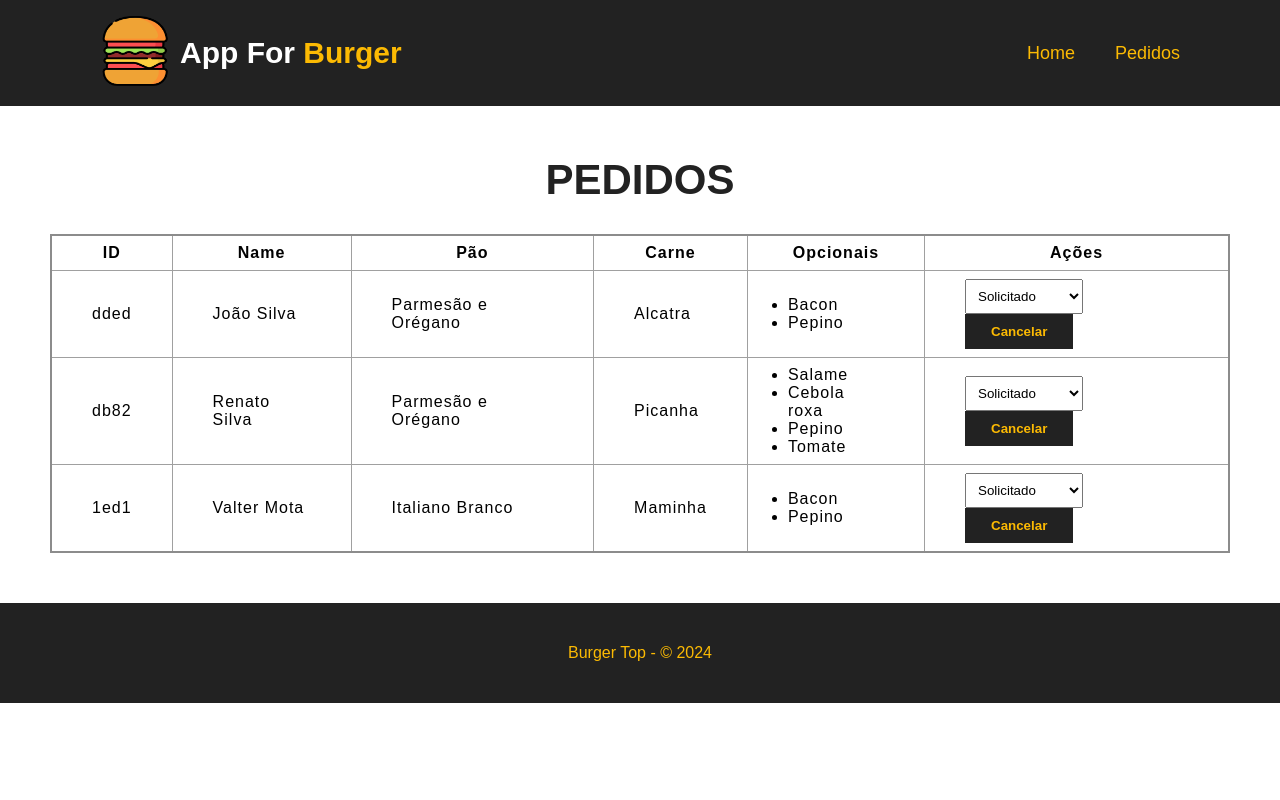
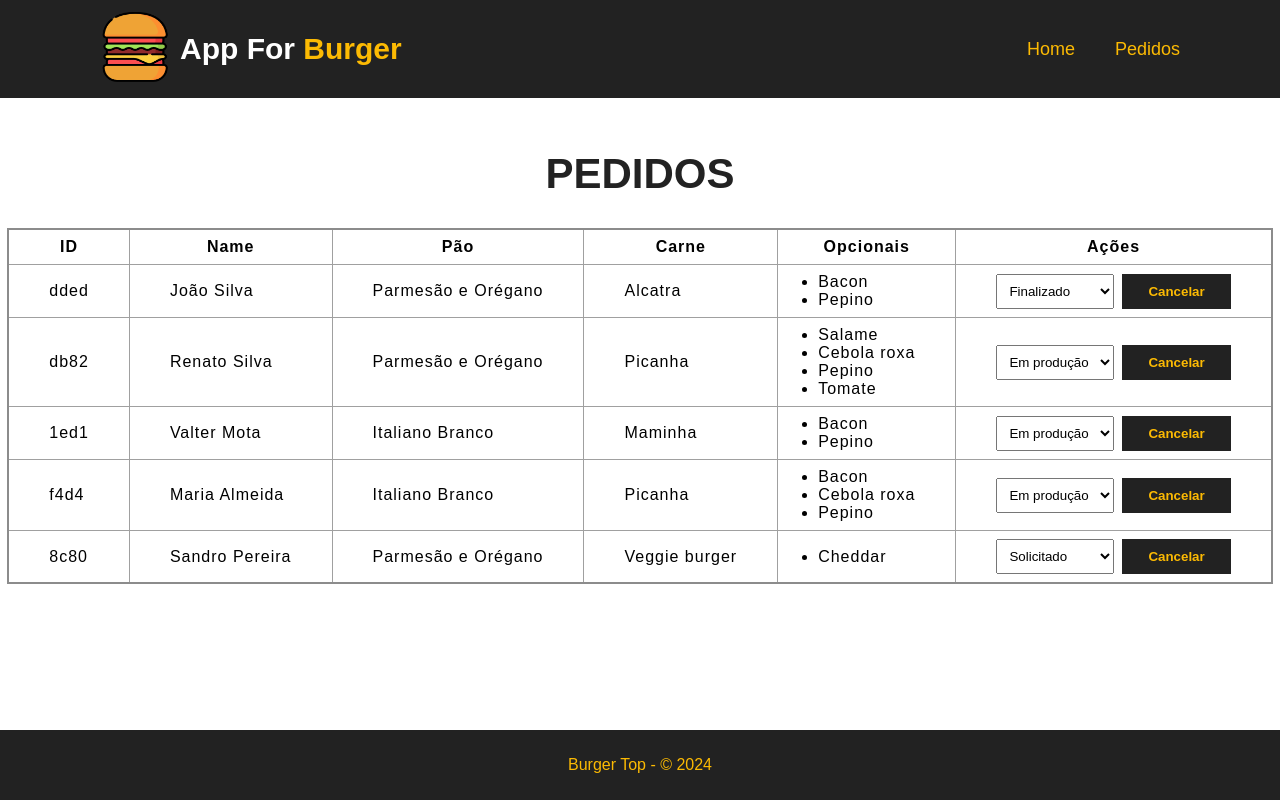
Before and after one commit to romatorres/projeto_burger, a Vue app: page /pedidos in a window 1280 px wide. Built offline with nearby package versions, Linux system fonts and the light colour scheme; data requests are answered from the project's data file.

Commit message:
menssage system, update status

```diff
--- a/db/db.json
+++ b/db/db.json
@@ -87,7 +87,7 @@
         "Bacon",
         "Pepino"
       ],
-      "status": "Solicitado"
+      "status": "Finalizado"
     },
     {
       "id": "db82",
@@ -100,7 +100,7 @@
         "Pepino",
         "Tomate"
       ],
-      "status": "Solicitado"
+      "status": "Em produção"
     },
     {
       "id": "1ed1",
@@ -111,6 +111,28 @@
         "Bacon",
         "Pepino"
       ],
+      "status": "Em produção"
+    },
+    {
+      "id": "f4d4",
+      "nome": "Maria Almeida",
+      "pao": "Italiano Branco",
+      "carne": "Picanha",
+      "opcionais": [
+        "Bacon",
+        "Cebola roxa",
+        "Pepino"
+      ],
+      "status": "Em produção"
+    },
+    {
+      "id": "8c80",
+      "nome": "Sandro Pereira",
+      "pao": "Parmesão e Orégano",
+      "carne": "Veggie burger",
+      "opcionais": [
+        "Cheddar"
+      ],
       "status": "Solicitado"
     }
   ]
--- a/src/App.vue
+++ b/src/App.vue
@@ -30,8 +30,9 @@ export default {
   font-family: 'Montserrat', sans-serif;
 }
 .container_main{
-  margin: 50px;
-  min-height: 250px;
+  margin-top: 150px;
+  margin-bottom: 200px;
+  height: auto;
 }
 h1{
   text-align: center;
--- a/src/components/Banner.vue
+++ b/src/components/Banner.vue
@@ -19,6 +19,7 @@ export default {
     display: flex;
     align-items: center;
     justify-content: start;
+    margin-top: 90px;
 }
 .main_banner h1{
     font-size: 56px;
--- a/src/components/BurgerForms.vue
+++ b/src/components/BurgerForms.vue
@@ -80,10 +80,10 @@ export default {
             const res = await req.json()
 
             // Mensagem de confirmação
-            this.msg = `O pedido [ Nº${res.id} ] foi confirmado com sucesso!`
+            this.msg = `O seu pedido Nº ${res.id} foi confirmado com sucesso!`
 
             // Limpar menssagem
-            setTimeout(() => this.msg = '', 3000)
+            setTimeout(() => this.msg = '', 4000)
 
             // Limpar os campos
             this.nome = '';
--- a/src/components/Dashboard.vue
+++ b/src/components/Dashboard.vue
@@ -1,4 +1,5 @@
 <template>
+    <Message :msg="msg" v-show="msg" />
     <div class="table-container">
         <table>
             <thead>
@@ -23,9 +24,8 @@
                         </ul>
                     </td>
                     <td>
-                        <select name="status" id="status">
-
-                            <option v-for="s in status" :key="s.id" value="s.tipo">{{ s.tipo }}</option>
+                        <select name="status" id="status" @change="updateBurgers($event, burger.id)">
+                            <option v-for="s in status" :key="s.id" :value="s.tipo" :selected="burger.status == s.tipo">{{ s.tipo }}</option>
                         </select>
                         <button class="btn-table" @click="deleteBurger(burger.id)">Cancelar</button>
                     </td>
@@ -36,13 +36,16 @@
 </template>
 
 <script>
+import Message from './Message.vue';
+
 export default {
     name: "Dashboard",
     data(){
         return{
             burgers: null,
             burger_id: null,
-            status: []
+            status: [],
+            msg: null
         }
     },
     methods:{
@@ -63,15 +66,43 @@ export default {
                 this.status = data
             },
             async deleteBurger(id){
-                const req = await fetch(`http://localhost:3000/burgers/${id}`, {method: 'DELETE'})
+                const req = await fetch(`http://localhost:3000/burgers/${id}`,
+                {method: 'DELETE'})
 
                 const res = await req.json()
 
+                // Mensagem de confirmação
+                 this.msg = `O pedido foi excluido com sucesso!`
+
+                // Limpar menssagem
+                setTimeout(() => this.msg = '', 4000)
+
                 this.getPedidos()
+            },
+            async updateBurgers(event, id){
+                const option = event.target.value
+
+                const dataJson = JSON.stringify({status: option})
+
+                const req = await fetch(`http://localhost:3000/burgers/${id}`,
+                {method: 'PATCH',
+                headers: {'Content-Type': 'application/json'},
+                body: dataJson })
+
+                const res = await req.json()
+
+                // Mensagem de confirmação
+                this.msg = `O status do pedido Nº ${res.id} foi atualizado para ${res.status}!`
+
+                // Limpar menssagem
+                setTimeout(() => this.msg = '', 4000)
             }
-    },
+        },
     mounted(){
         this.getPedidos()
+    },
+    components: {
+        Message
     }
 }
 </script>
--- a/src/components/FooterPage.vue
+++ b/src/components/FooterPage.vue
@@ -17,6 +17,10 @@ export default {
     display: flex;
     align-items: center;
     justify-content: center;
-    height: 100px;
+    height: 70px;
+    width: 100%;
+    position: fixed;
+    bottom: 0;
+    left: 0;
 }
 </style>
--- a/src/components/Message.vue
+++ b/src/components/Message.vue
@@ -20,7 +20,8 @@ export default {
     border: 2px solid #b8daff;
     border-radius: 5px;
     padding: 10px;
-    max-width: 400px;
+    max-width: 500px;
     margin: 30px auto;
+    text-align: center;
 }
 </style>
--- a/src/components/Navbar.vue
+++ b/src/components/Navbar.vue
@@ -23,10 +23,13 @@ export default {
 <style scoped>
 #nav{
     background-color: #222;
-    padding: 16px 100px;
+    padding: 12px 100px;
     display: flex;
     justify-content: space-between;
     align-items: center;
+    position: fixed;
+    top: 0;
+    width: 100%;
 }
 #logo{
     width: 70px;
```
